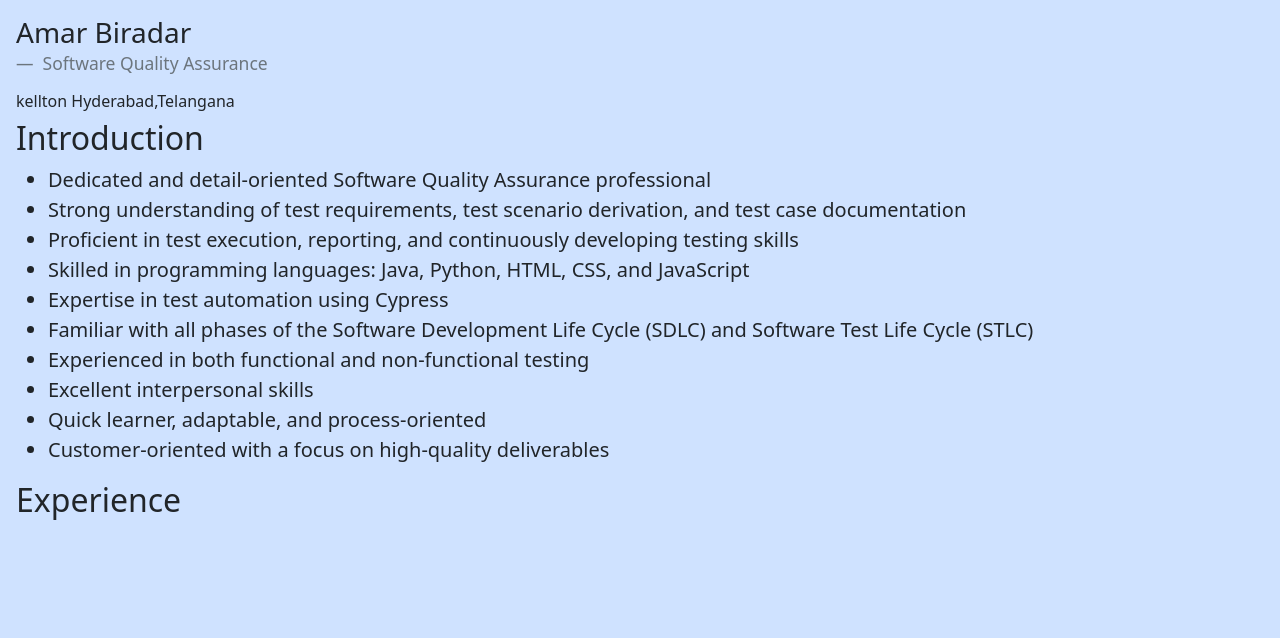
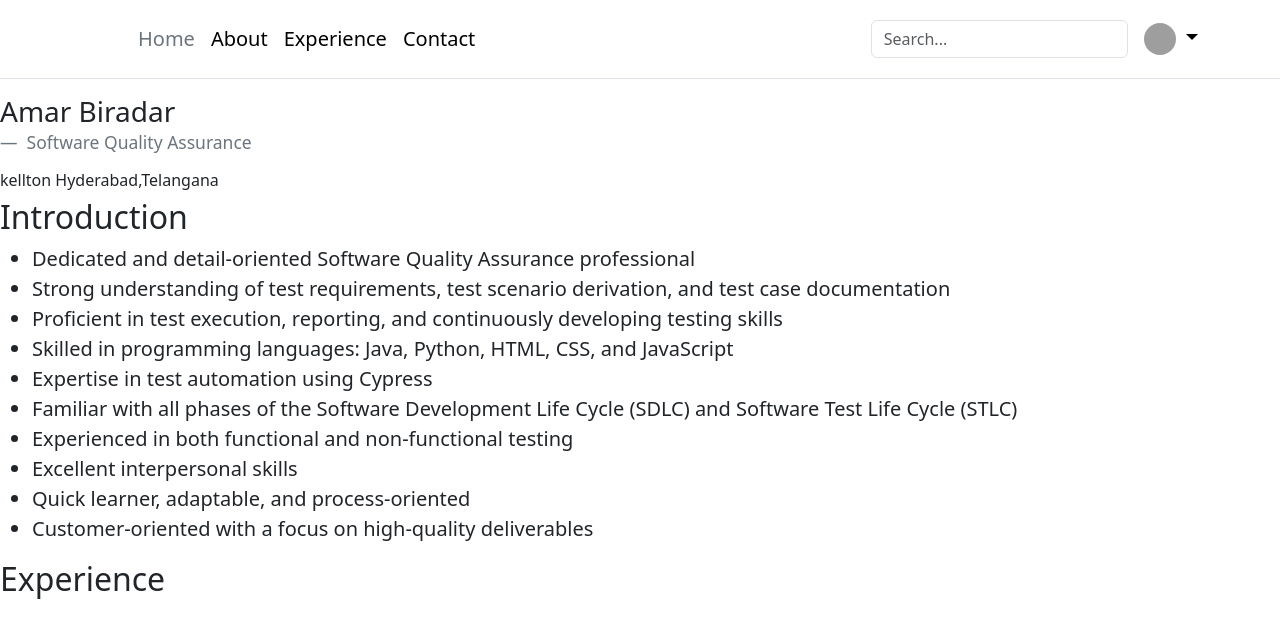
Before and after one commit to Hard-tester/Flask, a Flask app: page / in a window 1280 px wide. Shown: the top 638 px of the page. Run offline with Flask 3, Linux system fonts and the light colour scheme; grey boxes are pictures that could not be loaded.

Commit message:
added nav bar

```diff
--- a/templates/Index.html
+++ b/templates/Index.html
@@ -5,20 +5,14 @@
     <meta name="viewport" content="width=device-width, initial-scale=1.0">
     <link rel="stylesheet" href="Flask\templates\Style.css">
     <link href="https://cdn.jsdelivr.net/npm/bootstrap@5.3.3/dist/css/bootstrap.min.css" rel="stylesheet" integrity="sha384-QWTKZyjpPEjISv5WaRU9OFeRpok6YctnYmDr5pNlyT2bRjXh0JMhjY6hW+ALEwIH" crossorigin="anonymous">
-    <link rel="preconnect" href="https://fonts.googleapis.com">
-    <link rel="preconnect" href="https://fonts.gstatic.com" crossorigin>
-    <link href="https://fonts.googleapis.com/css2?family=Playfair+Display&display=swap" rel="stylesheet">
     <title>Amar Biradar</title>
 
-    <style>
-     h5{
-        margin-top: auto;
-     }
-
-    </style>
 
 </head>
-<body class="p-3 mb-2 bg-primary-subtle blockquote ">
+<body class="blockquote ">
+
+    {% include 'navbar.html' %}
+
     <figure>
         <blockquote class="blockquote">
           <h3>Amar Biradar</h3>
--- /dev/null
+++ b/templates/navbar.html
@@ -0,0 +1,33 @@
+<header class="p-3 mb-3 border-bottom">
+    <div class="container">
+      <div class="d-flex flex-wrap align-items-center justify-content-center justify-content-lg-start">
+        <a href="/" class="d-flex align-items-center mb-2 mb-lg-0 link-body-emphasis text-decoration-none">
+          <svg class="bi me-2" width="40" height="32" role="img" aria-label="Bootstrap"><use xlink:href="#bootstrap"/></svg>
+        </a>
+
+        <ul class="nav col-12 col-lg-auto me-lg-auto mb-2 justify-content-center mb-md-0">
+          <li><a href="#" class="nav-link px-2 link-secondary">Home</a></li>
+          <li><a href="#" class="nav-link px-2 link-body-emphasis">About</a></li>
+          <li><a href="#" class="nav-link px-2 link-body-emphasis">Experience</a></li>
+          <li><a href="#" class="nav-link px-2 link-body-emphasis">Contact</a></li>
+        </ul>
+
+        <form class="col-12 col-lg-auto mb-3 mb-lg-0 me-lg-3" role="search">
+          <input type="search" class="form-control" placeholder="Search..." aria-label="Search">
+        </form>
+
+        <div class="dropdown text-end">
+          <a href="#" class="d-block link-body-emphasis text-decoration-none dropdown-toggle" data-bs-toggle="dropdown" aria-expanded="false">
+            <img src="https://github.com/mdo.png" alt="mdo" width="32" height="32" class="rounded-circle">
+          </a>
+          <ul class="dropdown-menu text-small">
+            <li><a class="dropdown-item" href="#">New project...</a></li>
+            <li><a class="dropdown-item" href="#">Settings</a></li>
+            <li><a class="dropdown-item" href="#">Profile</a></li>
+            <li><hr class="dropdown-divider"></li>
+            <li><a class="dropdown-item" href="#">Sign out</a></li>
+          </ul>
+        </div>
+      </div>
+    </div>
+  </header>
```
Also changed, not shown: templates/Dynamic.html (+7 -5 lines), requirements.txt (line endings or trailing spaces).
